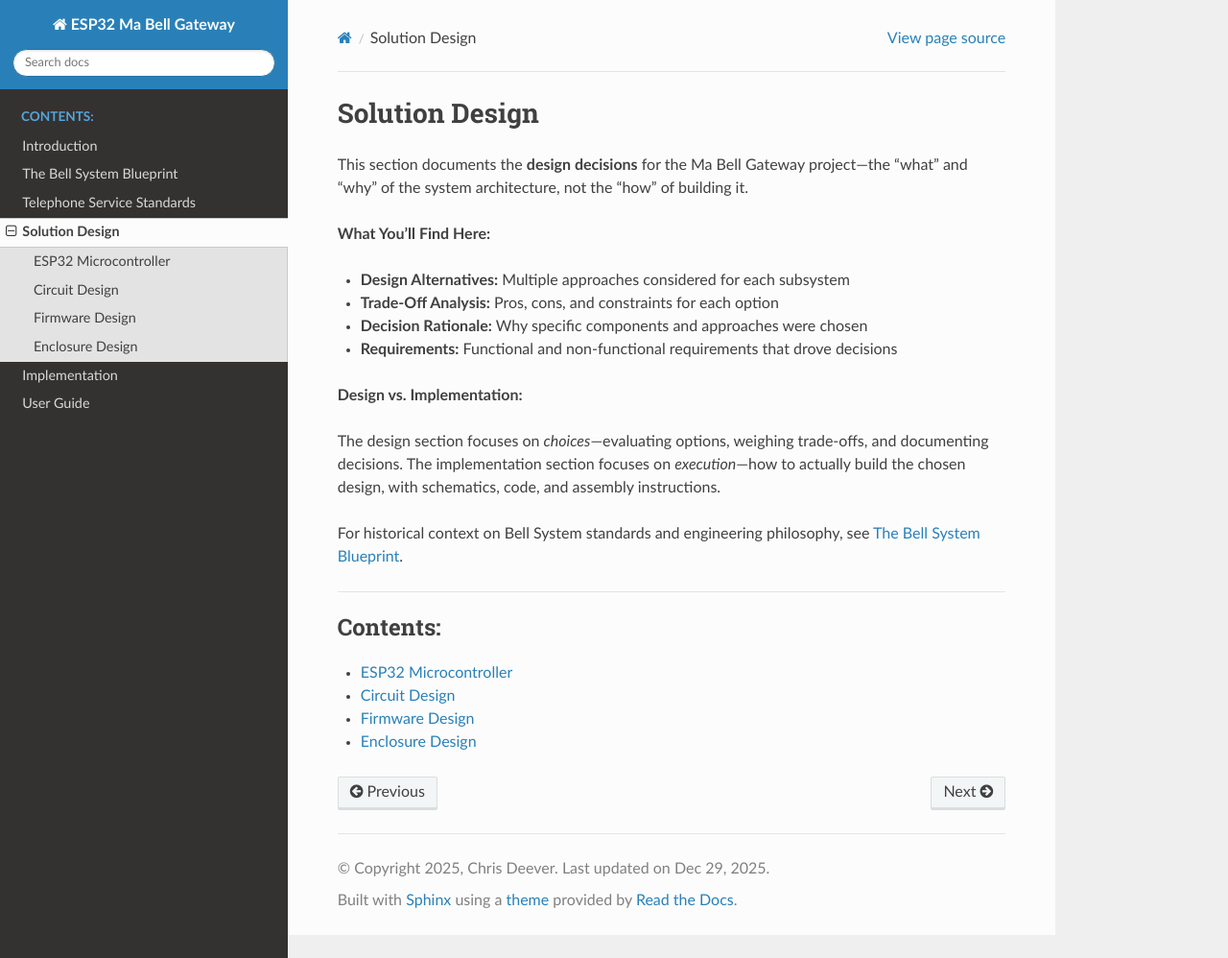
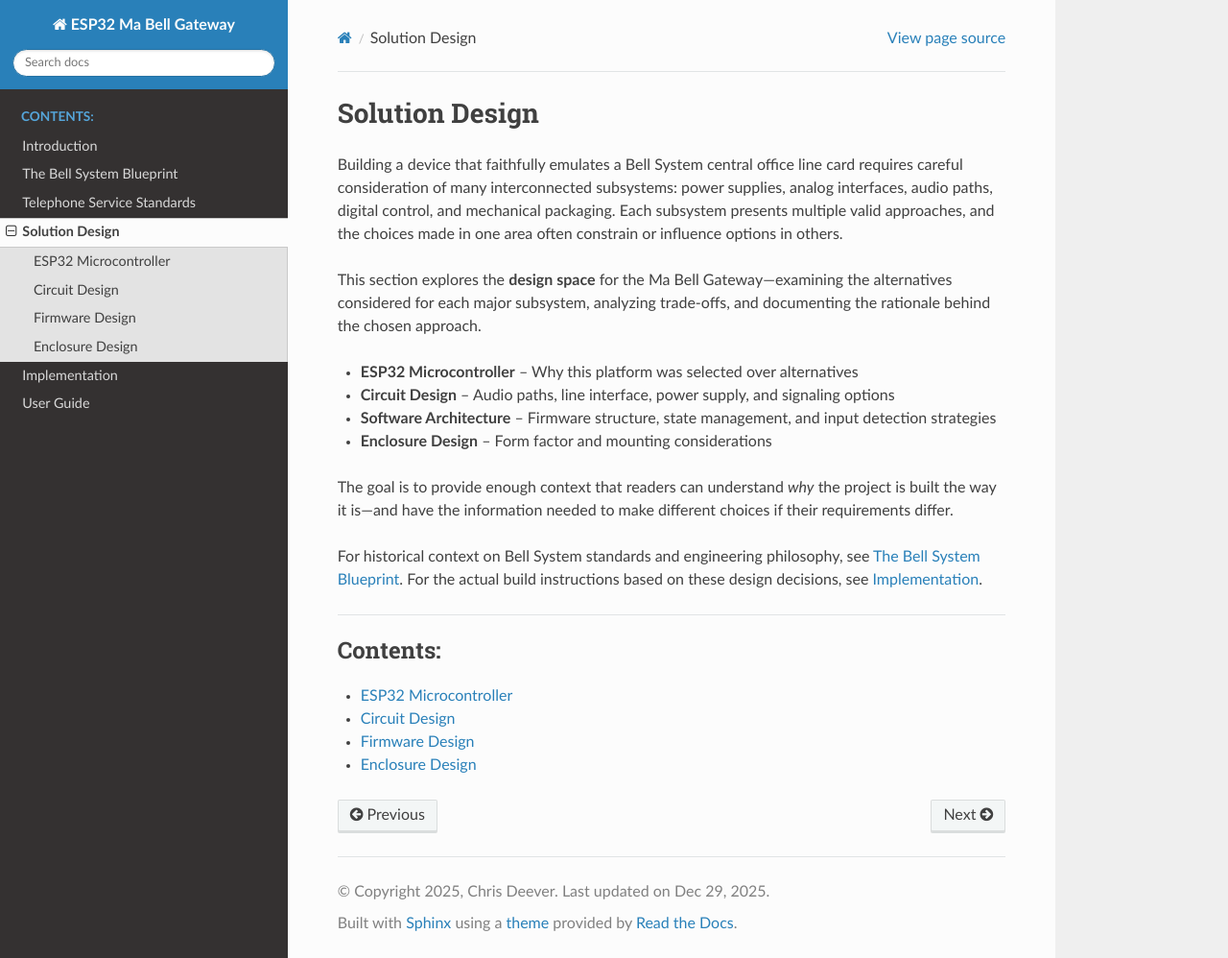
Before and after one commit to cdeever/esp32-ma-bell-gateway, a Sphinx documentation site: the page built from docs/source/solution-design/index.rst, in a window 1280 px wide and 998 px high. Shown: the whole window at 96% size. Built offline with Sphinx 7.4.7 and the Read the Docs theme 3.1.0, drawn with Linux system fonts in a browser that asks for light colours.

Commit message:
Improve section intro pages and fix Introduction heading
- Introduction: Change "A Modern Tribute" from section to bold text
  so page appears without sub-navigation
- Solution Design: Rewrite intro to be more general, explaining the
  design space exploration before listing specific topics
- Implementation: Expand intro to describe what's in each subsection
  (BOM, circuits, firmware, PCB, enclosure)

🤖 Generated with [Claude Code](https://claude.com/claude-code)

Co-Authored-By: Claude Opus 4.5 <noreply@anthropic.com>

```diff
--- a/docs/source/introduction.rst
+++ b/docs/source/introduction.rst
@@ -44,8 +44,7 @@ At a high level, the project requires:
 
 What began as a nostalgic side project became a multi-disciplinary engineering effort — blending firmware, circuit design, mechanical design, and a deep respect for the phone system that connected generations.
 
-A Modern Tribute
-----------------
+**A Modern Tribute**
 
 The **Ma Bell Gateway** is a modern, microcontroller-based reimagining of the subscriber line card. But instead of switching a real call through copper trunks, it hands off audio to a Bluetooth headset. And instead of being mounted in a climate-controlled central office, it lives in your workshop or home lab.
 
--- a/docs/source/solution-design/index.rst
+++ b/docs/source/solution-design/index.rst
@@ -1,20 +1,18 @@
 Solution Design
 ===============
 
-This section documents the **design decisions** for the Ma Bell Gateway project—the "what" and "why" of the system architecture, not the "how" of building it.
+Building a device that faithfully emulates a Bell System central office line card requires careful consideration of many interconnected subsystems: power supplies, analog interfaces, audio paths, digital control, and mechanical packaging. Each subsystem presents multiple valid approaches, and the choices made in one area often constrain or influence options in others.
 
-**What You'll Find Here:**
+This section explores the **design space** for the Ma Bell Gateway—examining the alternatives considered for each major subsystem, analyzing trade-offs, and documenting the rationale behind the chosen approach.
 
-- **Design Alternatives:** Multiple approaches considered for each subsystem
-- **Trade-Off Analysis:** Pros, cons, and constraints for each option
-- **Decision Rationale:** Why specific components and approaches were chosen
-- **Requirements:** Functional and non-functional requirements that drove decisions
+- **ESP32 Microcontroller** – Why this platform was selected over alternatives
+- **Circuit Design** – Audio paths, line interface, power supply, and signaling options
+- **Software Architecture** – Firmware structure, state management, and input detection strategies
+- **Enclosure Design** – Form factor and mounting considerations
 
-**Design vs. Implementation:**
+The goal is to provide enough context that readers can understand *why* the project is built the way it is—and have the information needed to make different choices if their requirements differ.
 
-The design section focuses on *choices*—evaluating options, weighing trade-offs, and documenting decisions. The implementation section focuses on *execution*—how to actually build the chosen design, with schematics, code, and assembly instructions.
-
-For historical context on Bell System standards and engineering philosophy, see :doc:`/bell-system-blueprint/index`.
+For historical context on Bell System standards and engineering philosophy, see :doc:`/bell-system-blueprint/index`. For the actual build instructions based on these design decisions, see :doc:`/implementation/index`.
 
 ----
 
```
Also changed, not shown: docs/source/implementation/index.rst (+11 -1 lines).
